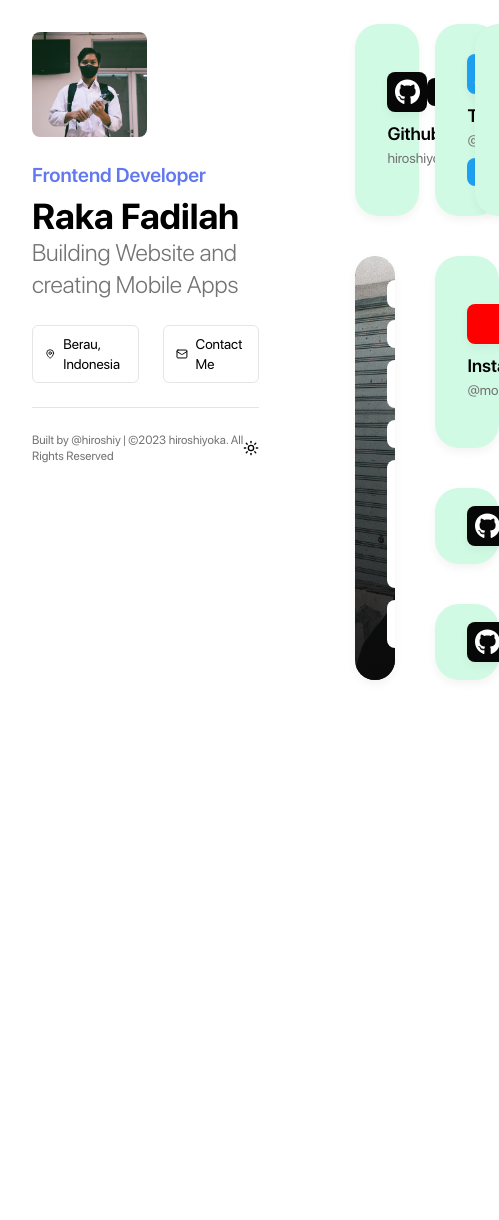
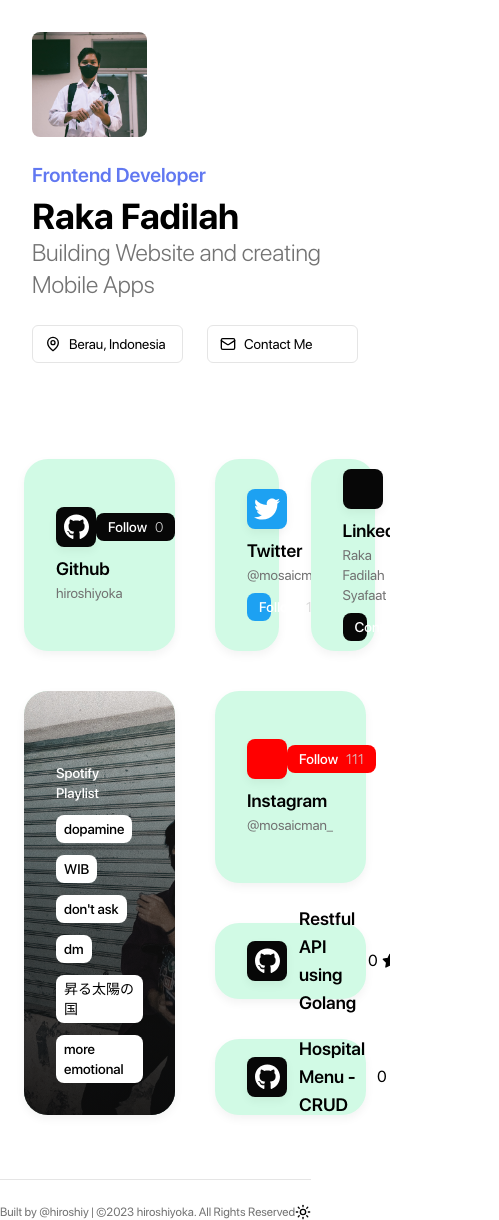
Before and after one commit to hiroshiyoka/hiroshiy.bento, a Next.js app: page / in a window 390 px wide. Shown: the whole page, 499 px wide, since content can reach past the window. Before the commit the page ends 844 px from the top, so only its background shows below. Built offline with nearby package versions, Linux system fonts and the light colour scheme.

Commit message:
feat: create responsive design and import footer to page.tsx

```diff
--- a/app/page.tsx
+++ b/app/page.tsx
@@ -1,11 +1,15 @@
+import Footer from "@/components/footer";
 import LeftSide from "@/components/left.side";
 import RightSide from "@/components/right.side";
 
 export default function Home() {
   return (
-    <main className="flex flex-1 h-full w-full gap-10">
+    <main className="flex flex-col xl:flex-row flex-1 h-full w-full gap-10">
       <LeftSide />
       <RightSide />
+      <div className="flex xl:hidden">
+        <Footer />
+      </div>
     </main>
   );
 }
--- a/components/left.side.tsx
+++ b/components/left.side.tsx
@@ -44,8 +44,9 @@ const LeftSide = () => {
             Contact Me
           </a>
         </div>
-
-        <Footer />
+        <div className="hidden xl:flex">
+          <Footer />
+        </div>
       </div>
     </div>
   );
```
